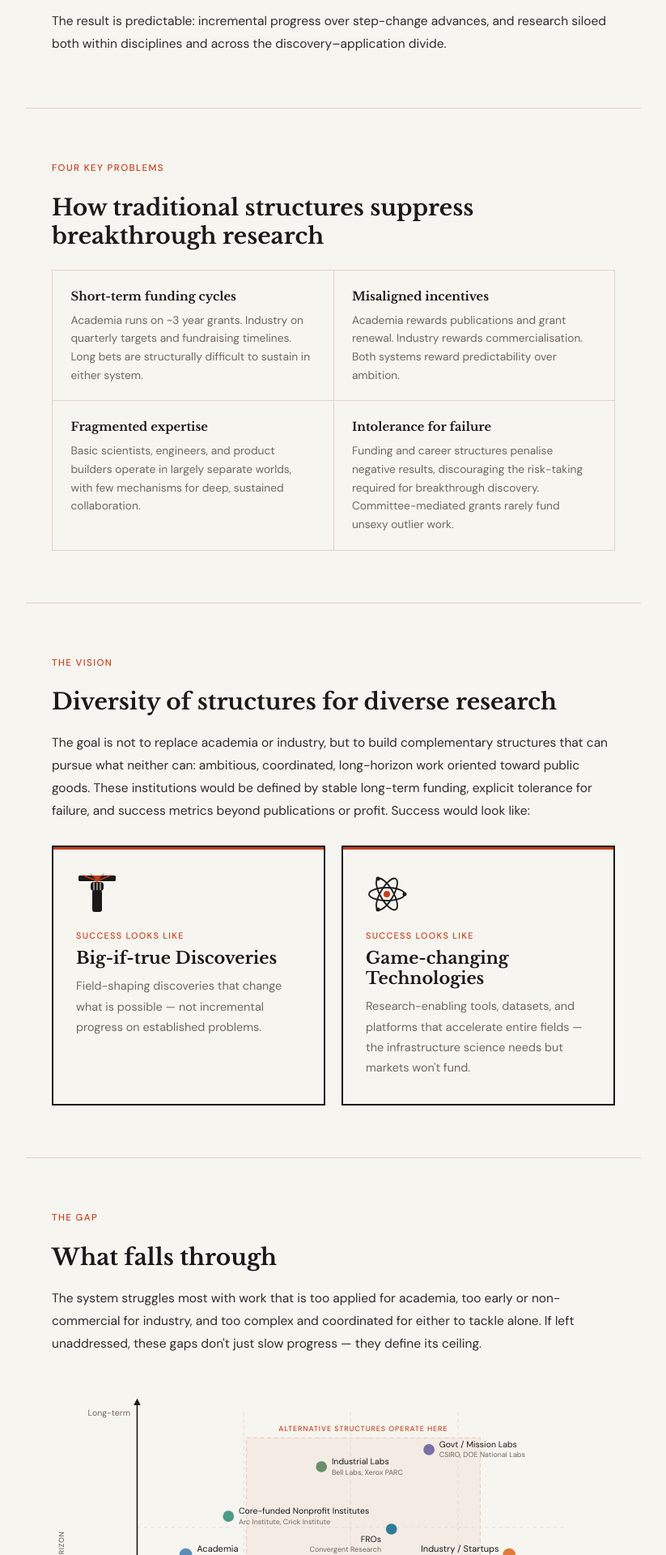
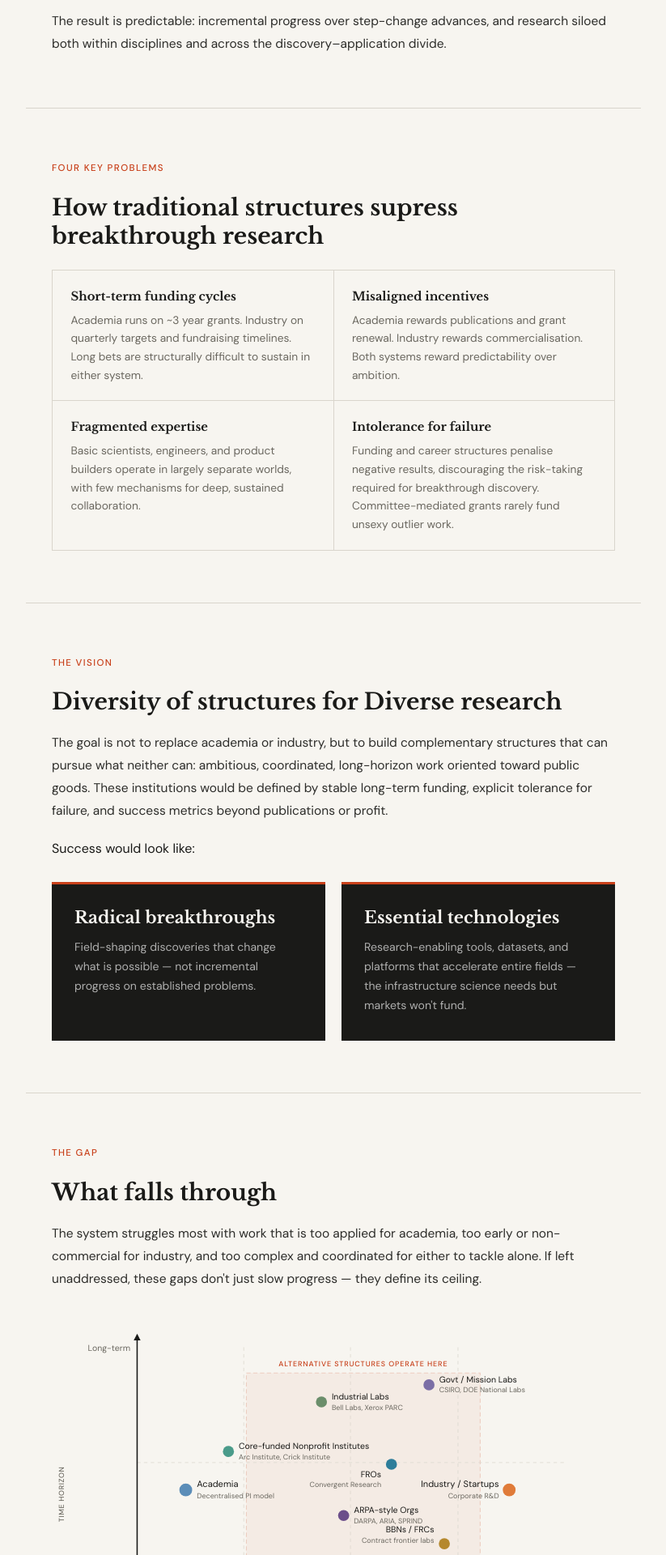
Before and after one commit to biancale4/structuresforresearch.com, a Jekyll site: the page built from index.html, in a window 1280 px wide. Shown: the part 932-2852 px from the top of the page at 81% size, without its empty margins (228-1051 px from the left). Built offline with Jekyll 4.4.1, drawn with Linux system fonts in a browser that asks for light colours; some of the changed text lies outside the part shown.

Commit message:
Add files via upload

```diff
--- a/index.html
+++ b/index.html
@@ -13,67 +13,61 @@
 </section>
 
 <style>
-  /* ── Scroll snap ── */
-  .snap-container{scroll-snap-type:y mandatory;overflow-y:scroll;height:calc(100vh - 56px)}
-  .snap-section{scroll-snap-align:start;scroll-snap-stop:always}
-
-  /* ── Hero ── */
   .hero{max-width:760px;margin:0 auto;padding:5rem 2rem 4rem;border-bottom:1px solid var(--rule)}
   .hero h1{font-family:var(--serif);font-size:clamp(2rem,5vw,2.8rem);font-weight:700;line-height:1.2;margin-bottom:1.5rem}
   .hero-lead{font-size:1.05rem;color:var(--muted);max-width:600px;font-weight:300;line-height:1.8}
   .hero-lead strong{color:var(--ink);font-weight:500}
 
-  /* ── Four problems grid ── */
+  /* Four structural problems grid */
   .two-up{display:grid;grid-template-columns:1fr 1fr;gap:1px;background:var(--rule);border:1px solid var(--rule);margin-top:1.5rem}
   .two-up-item{background:var(--paper);padding:1.25rem 1.4rem}
   .two-up-item strong{font-family:var(--serif);font-size:.92rem;display:block;margin-bottom:.3rem}
   .two-up-item p{font-size:.86rem;color:var(--muted);margin-bottom:0;line-height:1.65}
 
-  /* ── Vision 'aha' cards ── */
+  /* Vision 'aha' cards */
   .vision-cards{display:grid;grid-template-columns:1fr 1fr;gap:1.25rem;margin-top:1.75rem}
-  .vision-card{border:2px solid var(--ink);padding:2rem 1.75rem;position:relative;display:flex;flex-direction:column;gap:1rem;background:var(--paper)}
+  .vision-card{background:var(--ink);color:var(--paper);padding:2rem 1.75rem;position:relative;overflow:hidden}
   .vision-card::before{content:'';position:absolute;top:0;left:0;right:0;height:3px;background:var(--accent)}
-  .vision-icon{width:52px;height:52px;flex-shrink:0}
-  .vision-card-label{font-size:.68rem;font-weight:500;letter-spacing:.12em;text-transform:uppercase;color:var(--accent);margin-bottom:.4rem;display:block}
-  .vision-card h3{font-family:var(--serif);font-size:1.3rem;font-weight:700;line-height:1.2;margin-bottom:.6rem;color:var(--ink)}
-  .vision-card p{font-size:.9rem;color:var(--muted);line-height:1.75;margin-bottom:0}
+  .vision-card-label{font-size:.68rem;font-weight:500;letter-spacing:.12em;text-transform:uppercase;color:rgba(255,255,255,.45);margin-bottom:1rem}
+  .vision-card h3{font-family:var(--serif);font-size:1.3rem;font-weight:700;line-height:1.2;margin-bottom:.75rem;color:var(--paper)}
+  .vision-card p{font-size:.88rem;color:rgba(255,255,255,.65);line-height:1.7;margin-bottom:0}
 
-  /* ── Chart ── */
+  /* Chart */
   .chart-wrap{margin:2.5rem 0 .5rem;overflow-x:auto}
   .chart-note{font-size:.8rem;color:var(--muted);font-style:italic}
 
-  /* ── Structure cards — 2 col x 3 row ── */
-  .types-grid{margin-top:2rem;display:grid;grid-template-columns:1fr 1fr;gap:1px;background:var(--rule);border:1px solid var(--rule)}
-  .type-card{padding:1.5rem 1.5rem 1.4rem 1.75rem;position:relative}
+  /* Colour-coded structure cards */
+  .types-grid{margin-top:2rem;display:grid;grid-template-columns:1fr 1fr 1fr;gap:1px;background:var(--rule);border:1px solid var(--rule)}
+  .type-card{background:var(--paper);padding:1.4rem 1.5rem;position:relative;padding-left:1.75rem}
   .type-card::before{content:'';position:absolute;left:0;top:0;bottom:0;width:4px}
-  .type-card-industrial{background:#f0f4f0}.type-card-industrial::before{background:#6b8e6b}
-  .type-card-govt{background:#f2f0f7}      .type-card-govt::before{background:#7b6ea6}
-  .type-card-nonprofit{background:#eef6f4} .type-card-nonprofit::before{background:#4a9b8a}
-  .type-card-fro{background:#edf3f6}       .type-card-fro::before{background:#2d7d9a}
-  .type-card-bbn{background:#f7f2e8}       .type-card-bbn::before{background:#b5882d}
-  .type-card-arpa{background:#f1eff5}      .type-card-arpa::before{background:#6b4e8a}
-  .type-card-name{font-family:var(--serif);font-size:.95rem;font-weight:700;margin-bottom:.2rem;color:var(--ink)}
+  .type-card-industrial::before{background:#6b8e6b}
+  .type-card-govt::before{background:#7b6ea6}
+  .type-card-nonprofit::before{background:#4a9b8a}
+  .type-card-fro::before{background:#2d7d9a}
+  .type-card-bbn::before{background:#b5882d}
+  .type-card-arpa::before{background:#6b4e8a}
+  .type-card-name{font-family:var(--serif);font-size:.95rem;font-weight:700;margin-bottom:.2rem}
   .type-card-sub{font-size:.73rem;color:var(--muted);font-style:italic;margin-bottom:.65rem}
-  .type-card-desc{font-size:.82rem;color:#2d2d2a;line-height:1.7;margin-bottom:0}
-  .type-card-examples{font-size:.78rem;color:var(--muted);line-height:1.6;margin-top:.65rem;padding-top:.65rem;border-top:1px solid rgba(0,0,0,.08)}
+  .type-card-desc{font-size:.82rem;color:#2d2d2a;line-height:1.7}
+  .type-card-desc em{color:var(--muted);font-style:normal}
 
-  /* ── CTAs ── */
   .cta-row{display:flex;gap:1rem;margin-top:2.5rem;flex-wrap:wrap}
   .btn{display:inline-block;font-size:.8rem;font-weight:500;letter-spacing:.07em;text-transform:uppercase;text-decoration:none;padding:.75rem 1.5rem;border:1px solid var(--ink);color:var(--ink);transition:background .2s,color .2s}
   .btn:hover{background:var(--ink);color:var(--paper)}
   .btn-primary{background:var(--ink);color:var(--paper)}
   .btn-primary:hover{background:var(--accent);border-color:var(--accent)}
 
+  @media(max-width:780px){
+    .types-grid{grid-template-columns:1fr 1fr}
+    .vision-cards{grid-template-columns:1fr}
+  }
   @media(max-width:620px){
-    .types-grid,.two-up,.vision-cards{grid-template-columns:1fr}
-    .snap-container{height:auto;overflow-y:auto;scroll-snap-type:none}
-    .snap-section{scroll-snap-align:none}
+    .types-grid{grid-template-columns:1fr}
+    .two-up{grid-template-columns:1fr}
   }
 </style>
 
-<div class="snap-container">
-
-  <section class="content snap-section" id="background">
+<section class="content" id="background">
   <p class="section-label">Background</p>
   <h2>Academia and industry are both essential — and both incomplete</h2>
   <p>If science is fundamentally about experimentation, then we should also be willing to <a href="https://www.asimov.press/p/research-forms">experiment with how research itself is conducted</a>. Rethinking the structures, incentives, and funding models that underpin research institutions could unlock entirely new modes of discovery. This is at the heart of the growing field of metascience.</p>
@@ -81,9 +75,9 @@
   <p>The result is predictable: incremental progress over step-change advances, and research siloed both within disciplines and across the discovery–application divide.</p>
 </section>
 
-  <section class="content snap-section" id="causes">
+<section class="content" id="causes">
   <p class="section-label">Four key problems</p>
-    <h2>How traditional structures suppress breakthrough research</h2>
+  <h2>How traditional structures supress breakthrough research</h2>
   <div class="two-up">
     <div class="two-up-item">
       <strong>Short-term funding cycles</strong>
@@ -104,59 +98,28 @@
   </div>
 </section>
 
-  <section class="content snap-section" id="vision">
+<section class="content" id="vision">
   <p class="section-label">The vision</p>
-    <h2>Diversity of structures for diverse research</h2>
-    <p>The goal is not to replace academia or industry, but to build complementary structures that can pursue what neither can: ambitious, coordinated, long-horizon work oriented toward public goods. These institutions would be defined by stable long-term funding, explicit tolerance for failure, and success metrics beyond publications or profit. Success would look like:</p>
+  <h2>Diversity of structures for Diverse research</h2>
+  <p>The goal is not to replace academia or industry, but to build complementary structures that can pursue what neither can: ambitious, coordinated, long-horizon work oriented toward public goods. These institutions would be defined by stable long-term funding, explicit tolerance for failure, and success metrics beyond publications or profit.</p>
+  <p></p>Success would look like:</p>
   <div class="vision-cards">
-
     <div class="vision-card">
-        <!-- Fist punching through ceiling -->
-        <svg class="vision-icon" viewBox="0 0 52 52" fill="none" xmlns="http://www.w3.org/2000/svg">
-          <rect x="3" y="3" width="46" height="7" rx="1.5" fill="#1a1a18"/>
-          <polygon points="21,3 26,10 31,3" fill="#c8401a"/>
-          <line x1="26" y1="10" x2="10" y2="3" stroke="#c8401a" stroke-width="1.5" stroke-linecap="round"/>
-          <line x1="26" y1="10" x2="42" y2="3" stroke="#c8401a" stroke-width="1.5" stroke-linecap="round"/>
-          <line x1="26" y1="10" x2="18" y2="1" stroke="#c8401a" stroke-width="1" stroke-linecap="round"/>
-          <line x1="26" y1="10" x2="34" y2="1" stroke="#c8401a" stroke-width="1" stroke-linecap="round"/>
-          <rect x="18" y="11" width="16" height="11" rx="4" fill="#1a1a18"/>
-          <line x1="22" y1="12" x2="22" y2="21" stroke="#f7f5f0" stroke-width="1" stroke-linecap="round"/>
-          <line x1="26" y1="12" x2="26" y2="21" stroke="#f7f5f0" stroke-width="1" stroke-linecap="round"/>
-          <line x1="30" y1="12" x2="30" y2="21" stroke="#f7f5f0" stroke-width="1" stroke-linecap="round"/>
-          <rect x="20" y="21" width="12" height="27" rx="3" fill="#1a1a18"/>
-        </svg>
-        <div>
-          <span class="vision-card-label">Success looks like</span>
-          <h3>Big-if-true Discoveries</h3>
+      <h3>Radical breakthroughs</h3>
       <p>Field-shaping discoveries that change what is possible — not incremental progress on established problems.</p>
     </div>
-      </div>
-
     <div class="vision-card">
-        <!-- Atom with orbiting electrons -->
-        <svg class="vision-icon" viewBox="0 0 52 52" fill="none" xmlns="http://www.w3.org/2000/svg">
-          <circle cx="26" cy="26" r="4" fill="#c8401a"/>
-          <ellipse cx="26" cy="26" rx="22" ry="8" stroke="#1a1a18" stroke-width="1.8" fill="none"/>
-          <ellipse cx="26" cy="26" rx="22" ry="8" stroke="#1a1a18" stroke-width="1.8" fill="none" transform="rotate(60 26 26)"/>
-          <ellipse cx="26" cy="26" rx="22" ry="8" stroke="#1a1a18" stroke-width="1.8" fill="none" transform="rotate(120 26 26)"/>
-          <circle cx="48" cy="26" r="2.5" fill="#1a1a18"/>
-          <circle cx="15" cy="7"  r="2.5" fill="#1a1a18"/>
-          <circle cx="15" cy="45" r="2.5" fill="#1a1a18"/>
-        </svg>
-        <div>
-          <span class="vision-card-label">Success looks like</span>
-          <h3>Game-changing Technologies</h3>
+      <h3>Essential technologies</h3>
       <p>Research-enabling tools, datasets, and platforms that accelerate entire fields — the infrastructure science needs but markets won't fund.</p>
     </div>
   </div>
-
-    </div>
 </section>
 
-  <section class="content snap-section" id="gap">
+<section class="content" id="gap">
   <p class="section-label">The gap</p>
   <h2>What falls through</h2>
   <p>The system struggles most with work that is too applied for academia, too early or non-commercial for industry, and too complex and coordinated for either to tackle alone. If left unaddressed, these gaps don't just slow progress — they define its ceiling.</p>
+
   <div class="chart-wrap">
     <svg viewBox="0 0 660 415" xmlns="http://www.w3.org/2000/svg" font-family="DM Sans, system-ui, sans-serif">
       <rect width="660" height="415" fill="#f7f5f0"/>
@@ -206,52 +169,46 @@
   <p class="chart-note">Positions are approximate and reflect typical operating mode. Industrial Labs are shown as a historical reference — the model is rare today.</p>
 </section>
 
-  <section class="content snap-section" id="types">
+<section class="content" id="types">
   <p class="section-label">The landscape</p>
   <h2>Six alternative structures</h2>
   <p>The following structures represent distinct approaches to organising, funding, and governing research outside of conventional academia and industry. For a comprehensive breakdown and comparison, see <a href="/structures.html">Structures</a>.</p>
+
   <div class="types-grid">
     <div class="type-card type-card-industrial">
       <div class="type-card-name">Industrial Labs</div>
       <div class="type-card-sub">Corporate-funded, research-first</div>
-        <p class="type-card-desc">Corporate-funded labs with significant autonomy from business units. Historically among the most productive research environments ever created. The model is rare today but remains a critical archetype.</p>
-        <p class="type-card-examples">Bell Labs · Xerox PARC · GE Research · IBM Research · Ink &amp; Switch</p>
+      <p class="type-card-desc">Corporate-funded labs with significant autonomy from business units. Historically among the most productive research environments ever created. The model is rare today but remains a critical archetype. <em>Examples: Bell Labs, Xerox PARC, GE Research, IBM Research, Ink and Switch.</em></p>
     </div>
     <div class="type-card type-card-govt">
       <div class="type-card-name">Government &amp; Mission Labs</div>
       <div class="type-card-sub">Publicly funded, national mandate</div>
-        <p class="type-card-desc">Publicly funded institutions with long-term mandates tied to national missions. Own and operate shared infrastructure no individual institution could sustain.</p>
-        <p class="type-card-examples">CSIRO · US DOE National Labs · Fraunhofer Society · RIKEN</p>
+      <p class="type-card-desc">Publicly funded institutions with long-term mandates tied to national missions. Own and operate shared infrastructure no individual institution could sustain. <em>Examples: CSIRO, US DOE National Labs, Fraunhofer Society, RIKEN.</em></p>
     </div>
     <div class="type-card type-card-nonprofit">
       <div class="type-card-name">Core-funded Nonprofit Institutes</div>
       <div class="type-card-sub">Philanthropic, redesigned incentives</div>
-        <p class="type-card-desc">Institutes that redesign incentives and funding structures while retaining PI-like autonomy. Built on the premise that excellent scientists need better conditions, not different people.</p>
-        <p class="type-card-examples">Arc Institute · CZI Biohub · Francis Crick Institute · HHMI</p>
+      <p class="type-card-desc">Institutes that redesign incentives and funding structures while retaining PI-like autonomy. Built on the premise that excellent scientists need better conditions, not different people. <em>Examples: Arc Institute, CZI Biohub, Francis Crick Institute, HHMI.</em></p>
     </div>
     <div class="type-card type-card-fro">
       <div class="type-card-name">Focused Research Organisations</div>
       <div class="type-card-sub">Mission-driven, time-bound, in-house</div>
-        <p class="type-card-desc">Standalone organisations built to execute a specific technical goal with a unified team. CEO-led, milestone-driven, time-bound (~3–7 years). Pursuing public goods rather than products.</p>
-        <p class="type-card-examples">E11 Bio · Cultivarium · Parallel Squared · via Convergent Research</p>
+      <p class="type-card-desc">Standalone organisations built to execute a specific technical goal with a unified team. CEO-led, milestone-driven, time-bound (~3–7 years). Pursuing public goods rather than products. <em>Examples: E11 Bio, Cultivarium, Parallel Squared (via Convergent Research).</em></p>
     </div>
     <div class="type-card type-card-bbn">
       <div class="type-card-name">BBNs / Frontier Research Contracts</div>
       <div class="type-card-sub">Contract-based, distributed elite teams</div>
-        <p class="type-card-desc">Contract-based networks assembling elite teams across institutions to tackle defined frontier problems. More flexible than FROs; ideal for engineering-heavy work too public-good-oriented for industry.</p>
-        <p class="type-card-examples">BBN Technologies · SRI International · MITRE Corporation</p>
+      <p class="type-card-desc">Contract-based networks assembling elite teams across institutions to tackle defined frontier problems. More flexible than FROs; ideal for engineering-heavy work too public-good-oriented for industry. <em>Examples: BBN Technologies, SRI International, MITRE Corporation.</em></p>
     </div>
     <div class="type-card type-card-arpa">
       <div class="type-card-name">ARPA-style Organisations</div>
       <div class="type-card-sub">High-risk, programme-managed, external</div>
-        <p class="type-card-desc">Agencies that fund and coordinate external research teams via empowered programme managers with explicit tolerance for failure. Suited to problems where the right approach is unknown at the outset.</p>
-        <p class="type-card-examples">DARPA · ARPA-E · ARPA-H · ARIA (UK) · SPRIND (Germany)</p>
+      <p class="type-card-desc">Agencies that fund and coordinate external research teams via empowered programme managers with explicit tolerance for failure. Suited to problems where the right approach is unknown at the outset. <em>Examples: DARPA, ARPA-E, ARPA-H, ARIA (UK), SPRIND (Germany).</em></p>
     </div>
   </div>
+
   <div class="cta-row">
     <a class="btn btn-primary" href="/structures.html">Compare all Structures &#x2192;</a>
     <a class="btn" href="/institutions.html">Browse the list of Institutes</a>
   </div>
 </section>
-
-</div>
```
Lines whose indentation alone changed are shown as unchanged.
